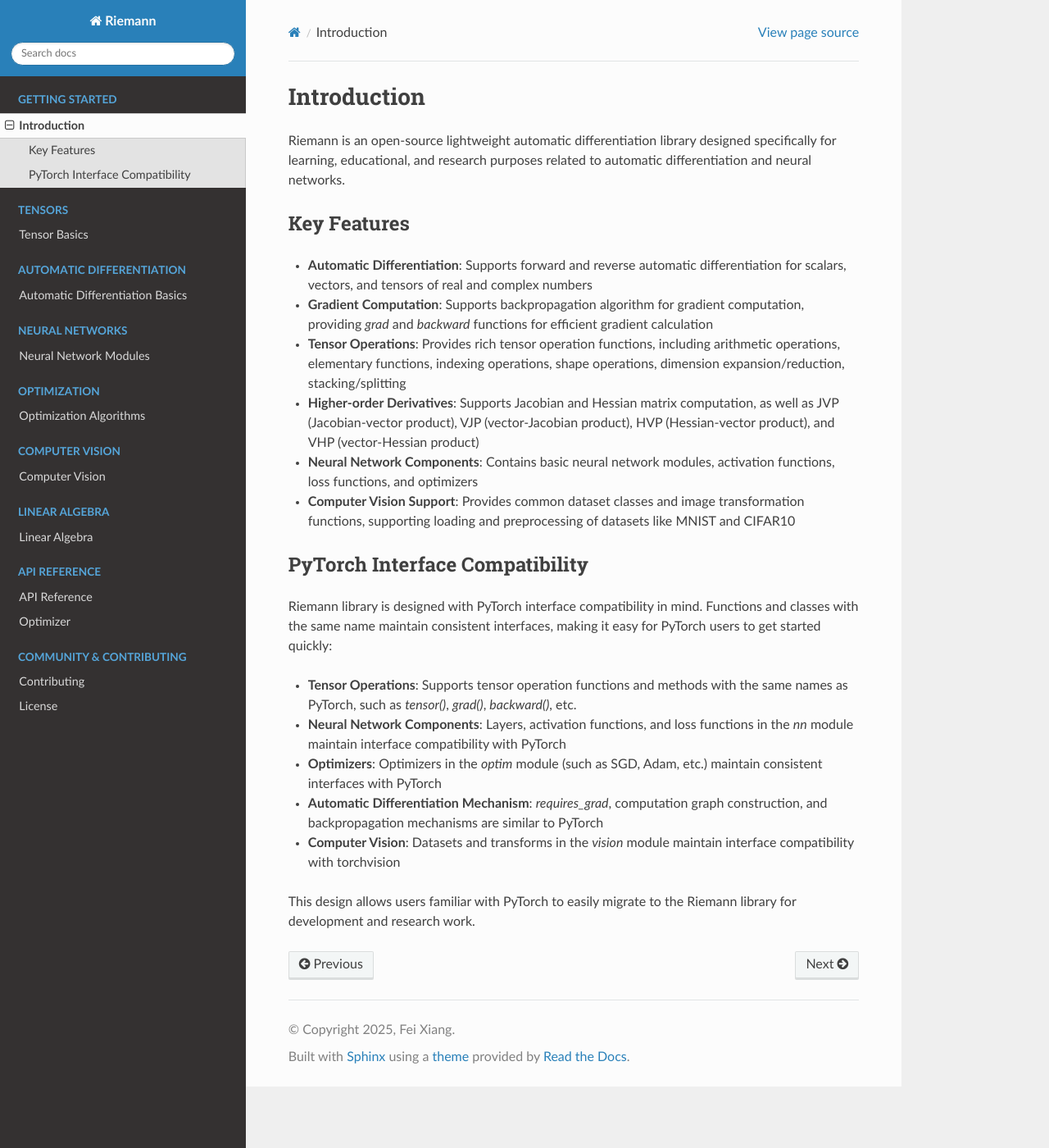
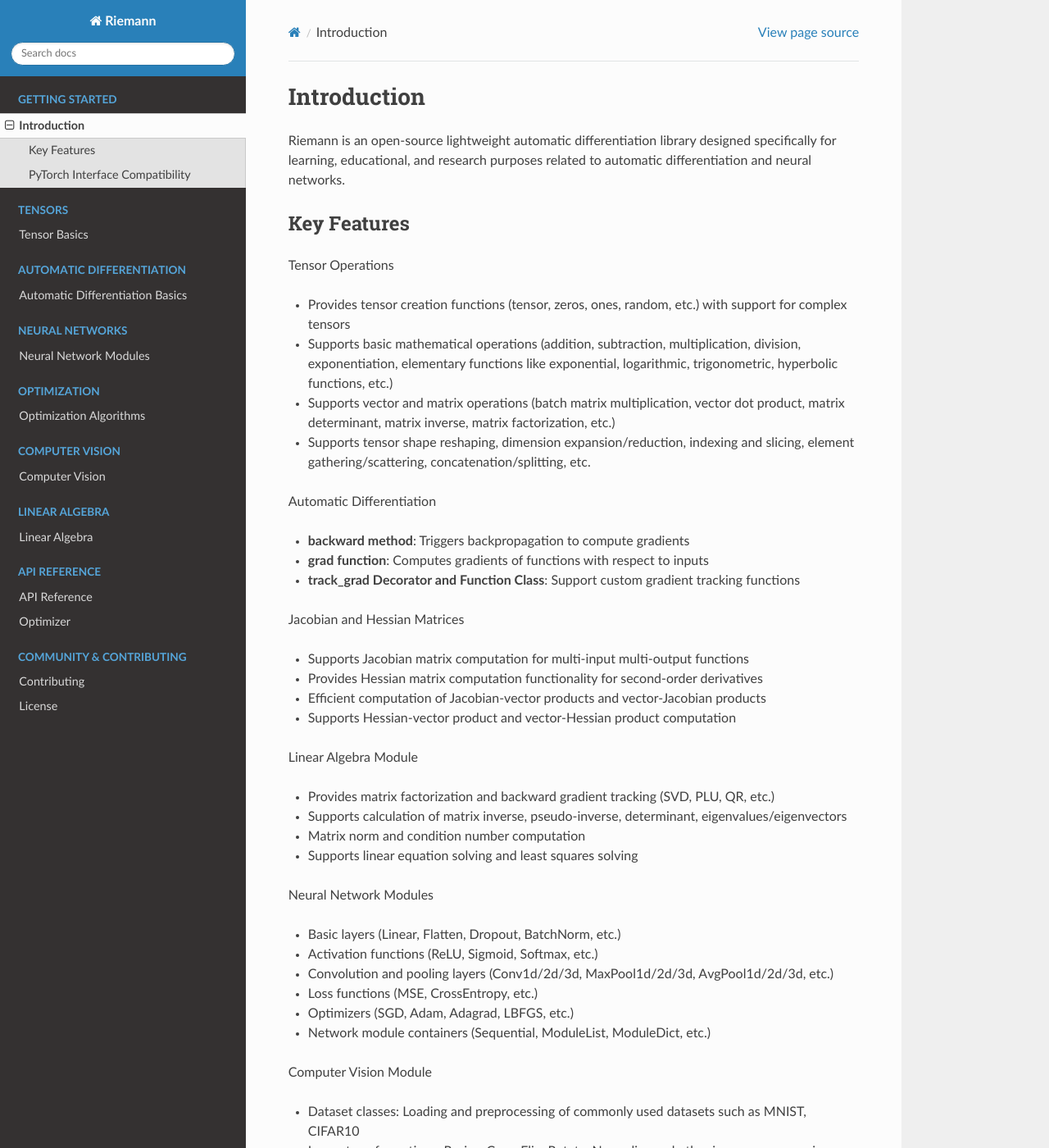
Before and after one commit to xiangfei2017/Riemann, a Sphinx documentation site: the page built from docs/source/introduction.rst, in a window 1280 px wide and 1400 px high. Shown: the whole window at 82% size. Built offline with Sphinx 7.4.7 and the Read the Docs theme 3.1.0, drawn with Linux system fonts in a browser that asks for light colours; some of the changed text lies outside the part shown.

Commit message:
fix display bugs in docs

```diff
--- a/docs/source/autograd_basics.rst
+++ b/docs/source/autograd_basics.rst
@@ -252,6 +251,7 @@ The following table summarizes the key differences between these four methods:
     print(f"copy() result: y3 = {y3}, requires_grad={y3.requires_grad}")
 
 Key differences between these methods:
+
 - **Data Sharing**: detach() shares data with original, while clone() and copy() create new data copies
 - **In-place Operation**: detach_() modifies the tensor in-place, others create new tensors
 - **Gradient Tracking**: clone() maintains gradient tracking (if original requires it), others disable gradient tracking
--- a/docs/source/introduction.rst
+++ b/docs/source/introduction.rst
@@ -6,12 +6,46 @@ Riemann is an open-source lightweight automatic differentiation library designed
 Key Features
 ------------
 
-- **Automatic Differentiation**: Supports forward and reverse automatic differentiation for scalars, vectors, and tensors of real and complex numbers
-- **Gradient Computation**: Supports backpropagation algorithm for gradient computation, providing `grad` and `backward` functions for efficient gradient calculation
-- **Tensor Operations**: Provides rich tensor operation functions, including arithmetic operations, elementary functions, indexing operations, shape operations, dimension expansion/reduction, stacking/splitting
-- **Higher-order Derivatives**: Supports Jacobian and Hessian matrix computation, as well as JVP (Jacobian-vector product), VJP (vector-Jacobian product), HVP (Hessian-vector product), and VHP (vector-Hessian product)
-- **Neural Network Components**: Contains basic neural network modules, activation functions, loss functions, and optimizers
-- **Computer Vision Support**: Provides common dataset classes and image transformation functions, supporting loading and preprocessing of datasets like MNIST and CIFAR10
+Tensor Operations
+
+- Provides tensor creation functions (tensor, zeros, ones, random, etc.) with support for complex tensors
+- Supports basic mathematical operations (addition, subtraction, multiplication, division, exponentiation, elementary functions like exponential, logarithmic, trigonometric, hyperbolic functions, etc.)
+- Supports vector and matrix operations (batch matrix multiplication, vector dot product, matrix determinant, matrix inverse, matrix factorization, etc.)
+- Supports tensor shape reshaping, dimension expansion/reduction, indexing and slicing, element gathering/scattering, concatenation/splitting, etc.
+
+Automatic Differentiation
+
+- **backward method**: Triggers backpropagation to compute gradients
+- **grad function**: Computes gradients of functions with respect to inputs
+- **track_grad Decorator and Function Class**: Support custom gradient tracking functions
+
+Jacobian and Hessian Matrices
+
+- Supports Jacobian matrix computation for multi-input multi-output functions
+- Provides Hessian matrix computation functionality for second-order derivatives
+- Efficient computation of Jacobian-vector products and vector-Jacobian products
+- Supports Hessian-vector product and vector-Hessian product computation
+
+Linear Algebra Module
+
+- Provides matrix factorization and backward gradient tracking (SVD, PLU, QR, etc.)
+- Supports calculation of matrix inverse, pseudo-inverse, determinant, eigenvalues/eigenvectors
+- Matrix norm and condition number computation
+- Supports linear equation solving and least squares solving
+
+Neural Network Modules
+
+- Basic layers (Linear, Flatten, Dropout, BatchNorm, etc.)
+- Activation functions (ReLU, Sigmoid, Softmax, etc.)
+- Convolution and pooling layers (Conv1d/2d/3d, MaxPool1d/2d/3d, AvgPool1d/2d/3d, etc.)
+- Loss functions (MSE, CrossEntropy, etc.)
+- Optimizers (SGD, Adam, Adagrad, LBFGS, etc.)
+- Network module containers (Sequential, ModuleList, ModuleDict, etc.)
+
+Computer Vision Module
+
+- Dataset classes: Loading and preprocessing of commonly used datasets such as MNIST, CIFAR10
+- Image transformations: Resize, Crop, Flip, Rotate, Normalize and other image preprocessing operations
 
 PyTorch Interface Compatibility
 -------------------------------
```
Also changed, not shown: other parts of docs/source/autograd_basics.rst (+1 -2 lines), docs/source_zh/autograd_basics.rst (+5 -4 lines), docs/source_zh/introduction.rst (+40 -6 lines).
